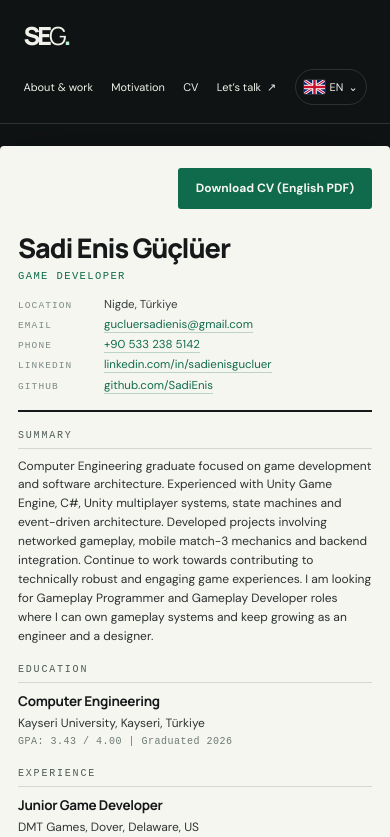
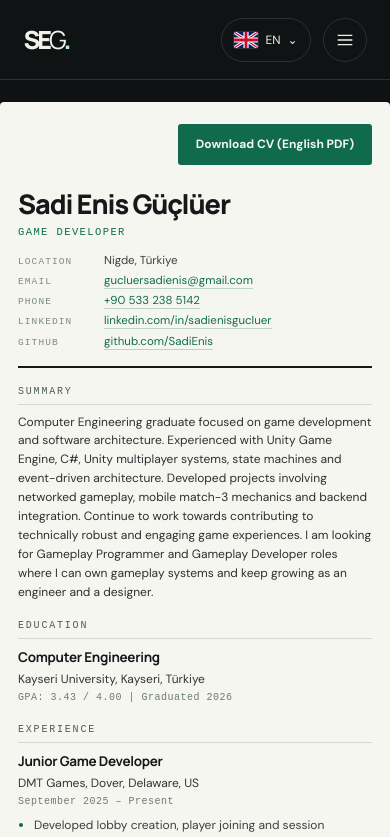
Before and after one commit to SadiEnis/SadiEnis.github.io, a Next.js app: page /cv in a window 390 px wide. Shown: the top 837 px of the page. Built offline with nearby package versions, Linux system fonts and the light colour scheme.

Commit message:
fix: fixed navbar

```diff
--- a/src/app/i18n/language.css
+++ b/src/app/i18n/language.css
@@ -7,14 +7,42 @@
 .language-options button > span:nth-child(2) { flex: 1; }
 .language-options button:hover, .language-options button[aria-pressed="true"] { background: #b8f0d418; color: var(--mint); }
 .language-picker summary:focus-visible, .language-options button:focus-visible { outline: 2px solid var(--mint); outline-offset: 3px; }
-@media(max-width: 1000px) { header nav { gap: 18px; } }
+.site-header { gap: 36px; }
+.site-header:focus-within { transform: none; }
+.site-header .wordmark { flex-shrink: 0; }
+.site-header .site-navigation { margin-left: auto; }
+.site-navigation a { white-space: nowrap; }
+.site-menu-toggle { display: none; }
+@media(max-width: 1000px) {
+  .site-header, .site-header .site-navigation { gap: 20px; }
+}
+@media(max-width: 900px) {
+  .site-header {
+    height: 80px; min-height: 80px; padding: 0 6%; gap: 12px;
+    display: grid; grid-template-columns: minmax(0, 1fr) auto auto;
+  }
+  .site-header .wordmark { justify-self: start; }
+  .site-header .language-picker { grid-column: 2; grid-row: 1; }
+  .site-header .language-picker summary { min-height: 44px; }
+  .site-menu-toggle {
+    grid-column: 3; grid-row: 1; display: grid; place-items: center;
+    width: 44px; height: 44px; padding: 0; color: var(--text);
+    border: 1px solid var(--line); border-radius: 50%; background: transparent; cursor: pointer;
+  }
+  .site-menu-toggle:hover, .site-menu-toggle[aria-expanded="true"] { color: var(--mint); border-color: var(--mint); }
+  .site-menu-toggle:focus-visible { outline: 2px solid var(--mint); outline-offset: 3px; }
+  .site-header .site-navigation {
+    display: none; position: absolute; top: 100%; left: 0; right: 0;
+    margin: 0; padding: 12px 6% 20px; background: var(--bg);
+    border-bottom: 1px solid var(--line); box-shadow: 0 16px 24px #0004;
+    max-height: calc(100dvh - 80px); overflow-y: auto;
+  }
+  .site-header .site-navigation.is-open { display: flex; flex-direction: column; align-items: stretch; gap: 4px; }
+  .site-header .site-navigation a { display: flex; align-items: center; min-height: 48px; padding: 12px; font-size: 15px; white-space: normal; border-radius: 4px; }
+  .site-header .site-navigation a:hover { background: #b8f0d40b; }
+  .site-header .site-navigation .nav-contact { border: 0; justify-content: space-between; color: var(--mint); }
+}
 @media(max-width: 650px) {
-  header { height: auto; min-height: 100px; padding-top: 18px; padding-bottom: 18px; flex-wrap: wrap; gap: 16px; }
-  header nav { width: 100%; justify-content: space-between; gap: 10px; font-size: 11px; flex-wrap: wrap; }
-  header .nav-contact { border: 0; padding: 0; }
-  header .nav-contact span { margin-left: 3px; }
-  .language-picker summary { padding: 6px 8px; min-height: 36px; gap: 5px; font-size: 11px; }
-  .language-flag { width: 21px; height: 14px; }
   .contact h1, .motivation-page h1 { font-size: clamp(32px, 8.5vw, 48px); overflow-wrap: anywhere; }
   .contact-links strong { font-size: clamp(20px, 5.5vw, 25px); }
 }
--- a/src/app/i18n/site-shell.tsx
+++ b/src/app/i18n/site-shell.tsx
@@ -36,6 +36,22 @@ function LanguagePicker() {
 export function SiteHeader() {
   const {t} = useLanguage();
   const [hidden, setHidden] = useState(false);
+  const [menuOpen, setMenuOpen] = useState(false);
+  const headerRef = useRef<HTMLElement>(null);
+  const menuButtonRef = useRef<HTMLButtonElement>(null);
+  useEffect(() => {
+    const outside = (event: PointerEvent) => {
+      if (!headerRef.current?.contains(event.target as Node)) setMenuOpen(false);
+    };
+    const desktop = window.matchMedia('(min-width: 901px)');
+    const closeOnDesktop = () => { if (desktop.matches) setMenuOpen(false); };
+    document.addEventListener('pointerdown', outside);
+    desktop.addEventListener('change', closeOnDesktop);
+    return () => {
+      document.removeEventListener('pointerdown', outside);
+      desktop.removeEventListener('change', closeOnDesktop);
+    };
+  }, []);
   useEffect(() => {
     let lastY = window.scrollY;
     const onScroll = () => {
@@ -49,7 +65,30 @@ export function SiteHeader() {
     onScroll();
     return () => window.removeEventListener('scroll', onScroll);
   }, []);
-  return <><a className="skip" href="#main">{t.nav.skip}</a><header className={hidden ? 'site-header is-hidden' : 'site-header'}><Link className="wordmark" href="/" aria-label="Sadi Enis Güçlüer">SE<span>G</span><i>.</i></Link><nav aria-label={t.nav.label}><Link href="/">{t.nav.about}</Link><Link href="/motivation/">{t.nav.motivation}</Link><Link href="/cv/">{t.nav.cv}</Link><Link className="nav-contact" href="/contact/">{t.nav.contact} <span>↗</span></Link><LanguagePicker/></nav></header></>;
+  return <><a className="skip" href="#main">{t.nav.skip}</a>
+    <header ref={headerRef} className={`site-header${hidden && !menuOpen ? ' is-hidden' : ''}`}
+      onKeyDown={event => {
+        if (event.key === 'Escape' && menuOpen) {
+          setMenuOpen(false);
+          menuButtonRef.current?.focus();
+        }
+      }}
+      onBlur={event => {
+        if (!event.currentTarget.contains(event.relatedTarget as Node)) setMenuOpen(false);
+      }}>
+      <Link className="wordmark" href="/" aria-label="Sadi Enis Güçlüer" onClick={() => setMenuOpen(false)}>SE<span>G</span><i>.</i></Link>
+      <nav id="site-navigation" className={`site-navigation${menuOpen ? ' is-open' : ''}`} aria-label={t.nav.label} onClick={event => {
+        if ((event.target as HTMLElement).closest('a')) setMenuOpen(false);
+      }}>
+        <Link href="/">{t.nav.about}</Link><Link href="/motivation/">{t.nav.motivation}</Link><Link href="/cv/">{t.nav.cv}</Link><Link className="nav-contact" href="/contact/">{t.nav.contact} <span aria-hidden="true">↗</span></Link>
+      </nav>
+      <LanguagePicker/>
+      <button ref={menuButtonRef} className="site-menu-toggle" type="button" aria-label={t.nav.label} aria-expanded={menuOpen} aria-controls="site-navigation" onClick={() => setMenuOpen(value => !value)}>
+        <svg width="22" height="22" viewBox="0 0 24 24" fill="none" stroke="currentColor" strokeWidth="1.5" aria-hidden="true">
+          <path d={menuOpen ? 'M6 6l12 12M18 6 6 18' : 'M4 7h16M4 12h16M4 17h16'}/>
+        </svg>
+      </button>
+    </header></>;
 }
 export function SiteFooter() {
   const {t} = useLanguage();
```
